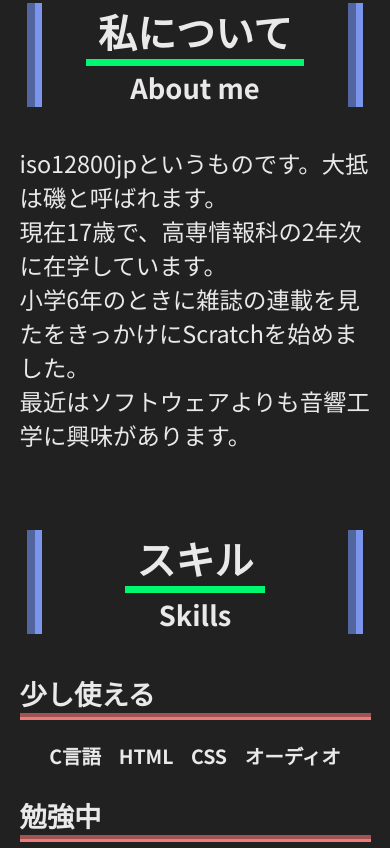
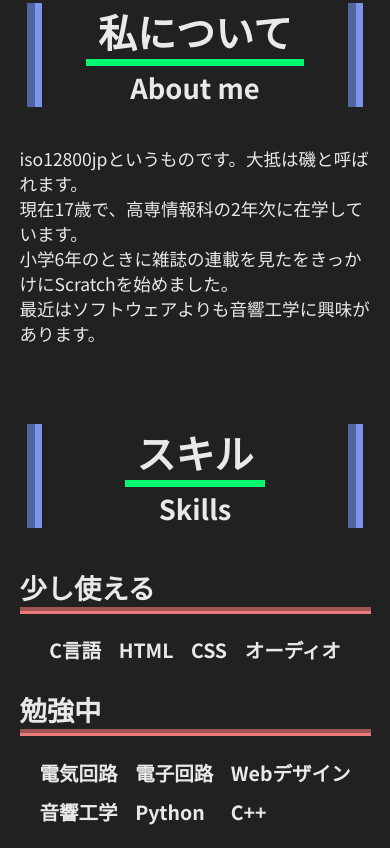
Before and after one commit to iso12800jp/iso12800jp.github.io, a plain HTML site: page index.html in a window 390 px wide. Shown: the part 919-1767 px from the top of the page. Drawn offline with Linux system fonts and the light colour scheme.

Commit message:
add profiles for smartphone

```diff
--- a/stylesheet.css
+++ b/stylesheet.css
@@ -359,7 +359,7 @@ footer{
 
     .sentence{
         font-weight: 400;
-        font-size: 6vw;
+        font-size: 4.5vw;
         margin-left: 5vw;
         margin-right: 5vw;
     }
```
